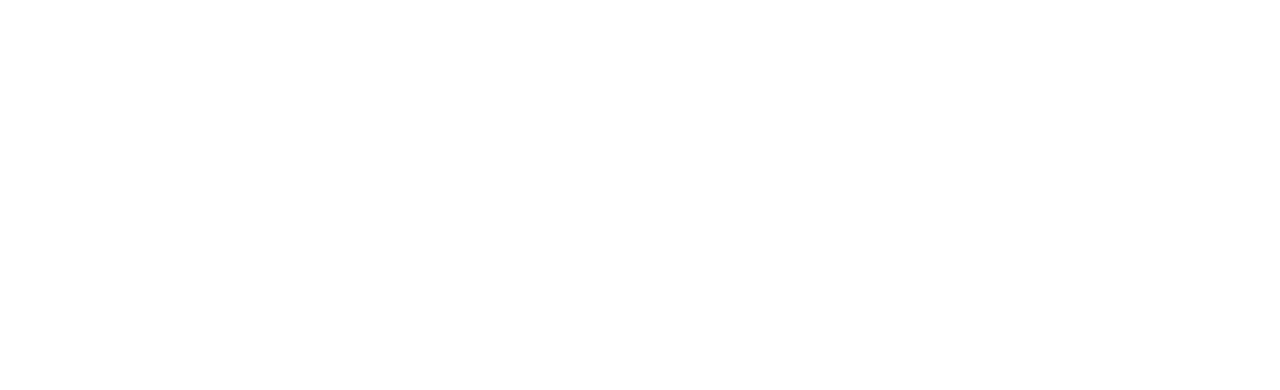
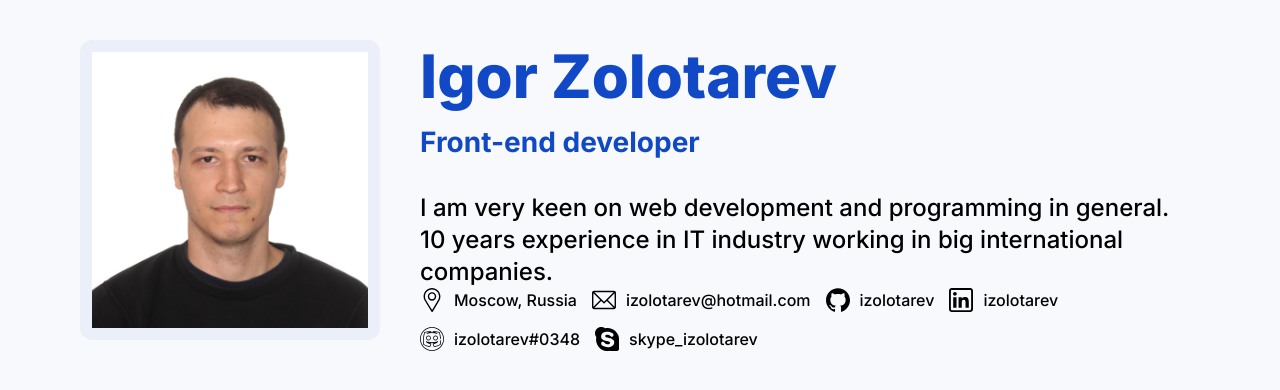
Before and after one commit to izolotarev/rsschool-cv, a website: page index.html in a window 1280 px wide. Drawn offline with Linux system fonts and the light colour scheme.

Commit message:
feat: add header

```diff
--- a/index.html
+++ b/index.html
@@ -6,10 +6,96 @@
     <meta name="viewport" content="width=device-width, initial-scale=1.0" />
     <link rel="stylesheet" href="css/style.css" />
     <!-- <link rel="icon" href="assets/favicon.ico"> -->
+    <link rel="preconnect" href="https://fonts.googleapis.com" />
+    <link rel="preconnect" href="https://fonts.gstatic.com" crossorigin />
+    <link
+      href="https://fonts.googleapis.com/css2?family=Inter:wght@500;700;800&display=swap"
+      rel="stylesheet"
+    />
     <title>rsschool-cv</title>
   </head>
   <body>
-    <header></header>
+    <header class="header">
+      <div class="wrapper header__wrapper">
+        <img
+          class="header__photo"
+          src="assets/img/photo.jpg"
+          alt="My photo"
+          width="300"
+          height="300"
+        />
+        <div class="header__content">
+          <h1 class="heading-1 header__fullname">Igor Zolotarev</h1>
+          <h2 class="heading-3 heading-3_blue header__position">
+            Front-end developer
+          </h2>
+          <p class="header__aboutme">
+            I am very keen on web development and programming in general. 10
+            years experience in IT industry working in big international
+            companies.
+          </p>
+          <ul class="header__contacts-list">
+            <li class="header__contacts-item">
+              <a
+                href="https://goo.gl/maps/G2iMiWjbnqcRvRdB9"
+                aria-label="location"
+              >
+                <svg width="24" height="24" aria-hidden focusable="false">
+                  <use xlink:href="assets/svg/sprite.svg#location"></use>
+                </svg>
+                <p class="header__contacts-desc">Moscow, Russia</p>
+              </a>
+            </li>
+            <li class="header__contacts-item">
+              <a
+                href="mailto:izolotarev@hotmail.com"
+                aria-label="E-mail address"
+              >
+                <svg width="24" height="24" aria-hidden focusable="false">
+                  <use xlink:href="assets/svg/sprite.svg#email"></use>
+                </svg>
+                <p class="header__contacts-desc">izolotarev@hotmail.com</p>
+              </a>
+            </li>
+            <li class="header__contacts-item">
+              <a href="https://github.com/izolotarev" aria-label="github">
+                <svg width="24" height="24" aria-hidden focusable="false">
+                  <use xlink:href="assets/svg/sprite.svg#github"></use>
+                </svg>
+                <p class="header__contacts-desc">izolotarev</p>
+              </a>
+            </li>
+            <li class="header__contacts-item">
+              <a
+                href="https://www.linkedin.com/in/izolotarev/"
+                aria-label="linkedin"
+              >
+                <svg width="24" height="24" aria-hidden focusable="false">
+                  <use xlink:href="assets/svg/sprite.svg#linkedin"></use>
+                </svg>
+                <p class="header__contacts-desc">izolotarev</p>
+              </a>
+            </li>
+            <li class="header__contacts-item">
+              <a href="https://discord.com/" aria-label="discord">
+                <svg width="24" height="24" aria-hidden focusable="false">
+                  <use xlink:href="assets/svg/sprite.svg#discord"></use>
+                </svg>
+                <p class="header__contacts-desc">izolotarev#0348</p>
+              </a>
+            </li>
+            <li class="header__contacts-item">
+              <a href="#" aria-label="skype">
+                <svg width="24" height="24" aria-hidden focusable="false">
+                  <use xlink:href="assets/svg/sprite.svg#skype"></use>
+                </svg>
+                <p class="header__contacts-desc">skype_izolotarev</p>
+              </a>
+            </li>
+          </ul>
+        </div>
+      </div>
+    </header>
     <main></main>
     <footer></footer>
   </body>
--- a/sass/abstract/_constants.scss
+++ b/sass/abstract/_constants.scss
@@ -1,12 +1,9 @@
 // COLOR VARIABLES
-$color-dark: #030303;
-$color-dark-red: #710707;
-$color-gold: #9d8665;
-$color-light: #ffffff;
+$color-header: rgba(17, 72, 197, 0.03);
+$color-blue: #1148c5;
 
 // FONT VARIABLES
-$font-primary: "Roboto", sans-serif;
-$font-secondary: "Forum", sans-serif;
+$font-primary: "Inter", sans-serif;
 
 $desktop-width: 1920px;
 $tablet-landscape-width: 1024px;
@@ -15,3 +12,4 @@ $mobile-width: 420px;
 $mobile-small-width: 320px;
 
 $desktop-content-width: 1440px;
+$content-width: 1120px;
--- a/sass/abstract/_mixins.scss
+++ b/sass/abstract/_mixins.scss
@@ -3,15 +3,6 @@
   font-style: $style;
   font-weight: $weight;
   line-height: $height;
-}
-
-@mixin columns($width) {
-  display: flex;
-  flex-wrap: wrap;
-  justify-content: space-between;
-  > * {
-    flex-basis: $width;
-  }
 }
 
 @mixin mock($height: 100px, $bg: rgba(255, 255, 255, 0.1), $wavesOpacity: 0.5) {
--- a/sass/base/_typography.scss
+++ b/sass/base/_typography.scss
@@ -0,0 +1,28 @@
+.heading-1 {
+  font-family: $font-primary;
+  font-style: normal;
+  font-weight: 800;
+  font-size: 60px;
+  line-height: 72px;
+  color: $color-blue;
+}
+
+.heading-2 {
+  font-family: $font-primary;
+  font-style: normal;
+  font-weight: 800;
+  font-size: 36px;
+  line-height: 54px;
+}
+
+.heading-3 {
+  font-family: $font-primary;
+  font-style: normal;
+  font-weight: bold;
+  font-size: 28px;
+  line-height: 40px;
+
+  &_blue {
+    color: $color-blue;
+  }
+}
--- /dev/null
+++ b/sass/layouts/_header.scss
@@ -0,0 +1,67 @@
+.header {
+  background: $color-header;
+  padding: 40px 0 76px 0;
+}
+
+.header__wrapper {
+  display: grid;
+  grid-template-columns: 300px 1fr;
+  //grid-template-rows: 1fr 1fr 1fr;
+}
+
+.header__content {
+  margin-left: 40px;
+}
+
+.header__fullname {
+  margin: 0 0 10px 0;
+}
+
+.header__position {
+  margin: 0 0 30px 0;
+}
+
+.header__photo {
+  border: 12px solid rgba(17, 72, 197, 0.05);
+  border-radius: 12px;
+}
+
+.header__aboutme {
+  font-family: $font-primary;
+  font-style: normal;
+  font-weight: 500;
+  font-size: 24px;
+  line-height: 32px;
+}
+
+.header__contacts-list {
+  display: flex;
+  flex-wrap: wrap;
+  list-style: none;
+}
+
+.header__contacts-item {
+  margin-bottom: 15px;
+  margin-right: 15px;
+}
+
+.header__contacts-item a {
+  display: flex;
+  align-items: center;
+  text-decoration: none;
+  color: black;
+
+  &:hover {
+    color: $color-blue;
+    transition: all 0.3s;
+
+    & svg {
+      fill: $color-blue;
+      transition: all 0.3s;
+    }
+  }
+}
+
+.header__contacts-desc {
+  margin-left: 10px;
+}
--- /dev/null
+++ b/sass/layouts/_wrapper.scss
@@ -0,0 +1,11 @@
+.wrapper {
+  max-width: $content-width;
+  margin: 0 auto;
+
+  // @include media-laptop {
+  //   padding: 0 46px;
+  // }
+  // @include media-mobile {
+  //   padding: 0 21px;
+  // }
+}
--- a/sass/style.scss
+++ b/sass/style.scss
@@ -4,3 +4,5 @@
 @import "abstract/placeholders";
 @import "base/base";
 @import "base/typography";
+@import "layouts/header";
+@import "layouts/wrapper";
```
Also changed, not shown: assets/svg/sprite.svg (added), css/style.css, 1 other file.
